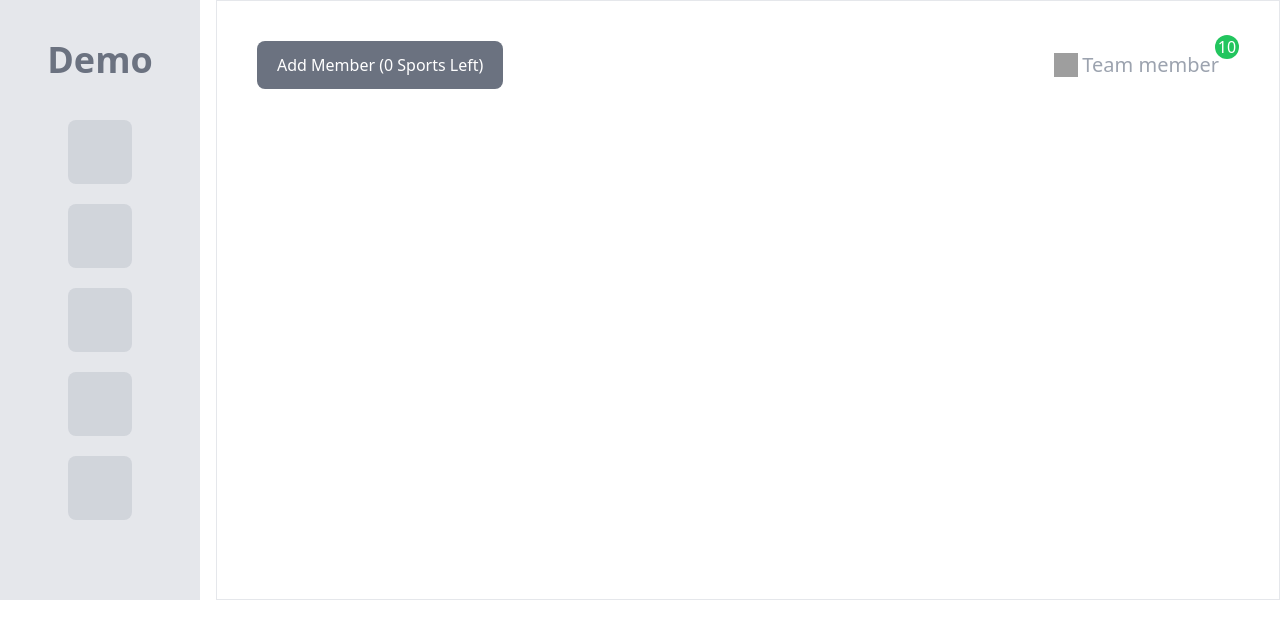
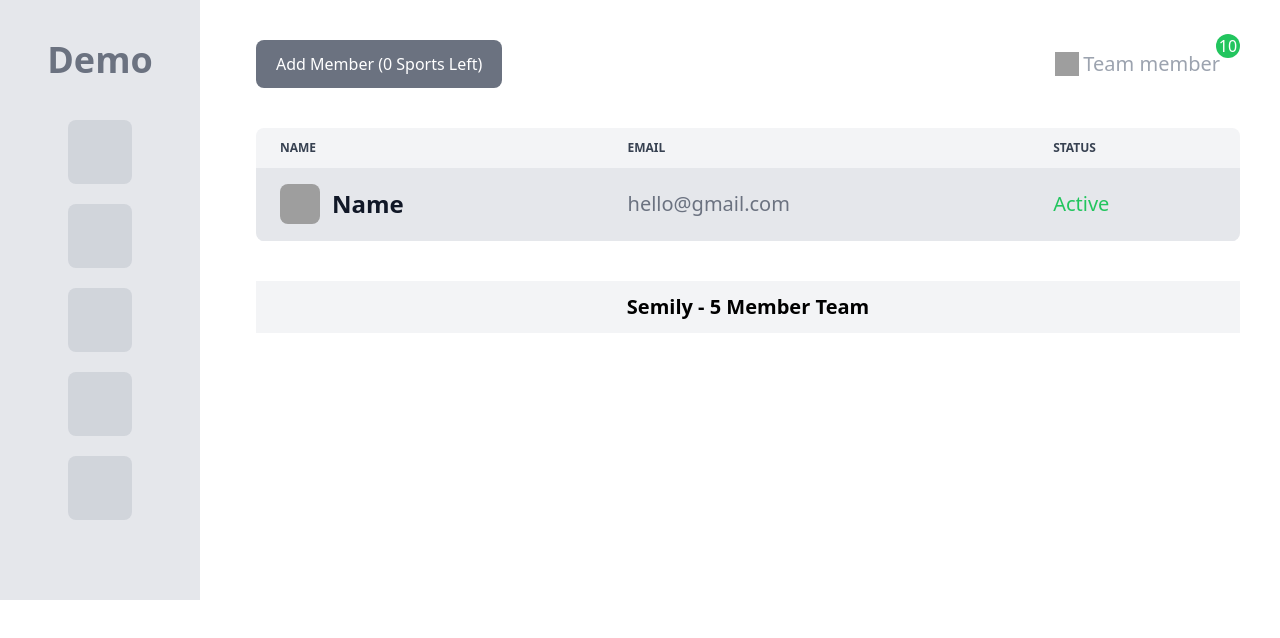
Before and after one commit to Nahiankhondokar/Vue-Core-Tropics-With-Project, a Vue app: page / in a window 1280 px wide. Shown: the top 638 px of the page. Built offline with nearby package versions, Linux system fonts and the light colour scheme; grey boxes are pictures that could not be loaded.

Commit message:
Design done by tailwind css

```diff
--- a/src/components/TestComponent.vue
+++ b/src/components/TestComponent.vue
@@ -1,7 +1,9 @@
-<script></script>
+<script>
+import Image from './../assets/img/1.png'
+</script>
 
 <template>
-  <main class=" ">
+  <main class="">
     <div class="grid grid-cols-6 gap-4">
       <!-- column 01 -->
       <div class="bg-gray-200 py-10">
@@ -18,7 +20,7 @@
       </div>
 
       <!-- column 02 -->
-      <div class="border col-span-5 py-10 px-10">
+      <div class="col-span-5 py-10 px-10 space-y-10">
         <!-- Header section -->
         <div class="header-section flex flex-row justify-between">
           <div class="add-button">
@@ -44,6 +46,40 @@
         </div>
 
         <!-- Body section -->
+        <section class="body-section">
+          <div class="relative overflow-x-auto rounded-lg">
+            <table class="w-full text-sm text-left rtl:text-right text-gray-500">
+              <thead class="text-xs text-gray-700 uppercase bg-gray-100">
+                <tr>
+                  <th scope="col" class="px-6 py-3">Name</th>
+                  <th scope="col" class="px-6 py-3">Email</th>
+                  <th scope="col" class="px-6 py-3">Status</th>
+                </tr>
+              </thead>
+              <tbody>
+                <tr class="bg-gray-200 border-b gap-x-2">
+                  <td class="px-6 py-4 font-medium text-gray-900 flex items-center gap-3">
+                    <img
+                      src="https://img.freepik.com/premium-photo/women-business-outfit-photo_745528-39608.jpg"
+                      alt=""
+                      class="w-10 h-10 rounded-lg"
+                    />
+                    <h3 class="text-2xl font-bold">Name</h3>
+                  </td>
+                  <td class="px-6 py-4 font-medium text-xl">hello@gmail.com</td>
+                  <td class="px-6 py-4 text-green-500 font-medium text-xl">
+                    <a href="">Active</a>
+                  </td>
+                </tr>
+              </tbody>
+            </table>
+          </div>
+        </section>
+
+        <!-- Footer Section -->
+        <section class="footer bg-gray-100 p-3 text-center font-bold text-xl">
+          <h3>Semily - 5 Member Team</h3>
+        </section>
       </div>
     </div>
   </main>
```
Also changed, not shown: src/assets/img/1.png (added).
